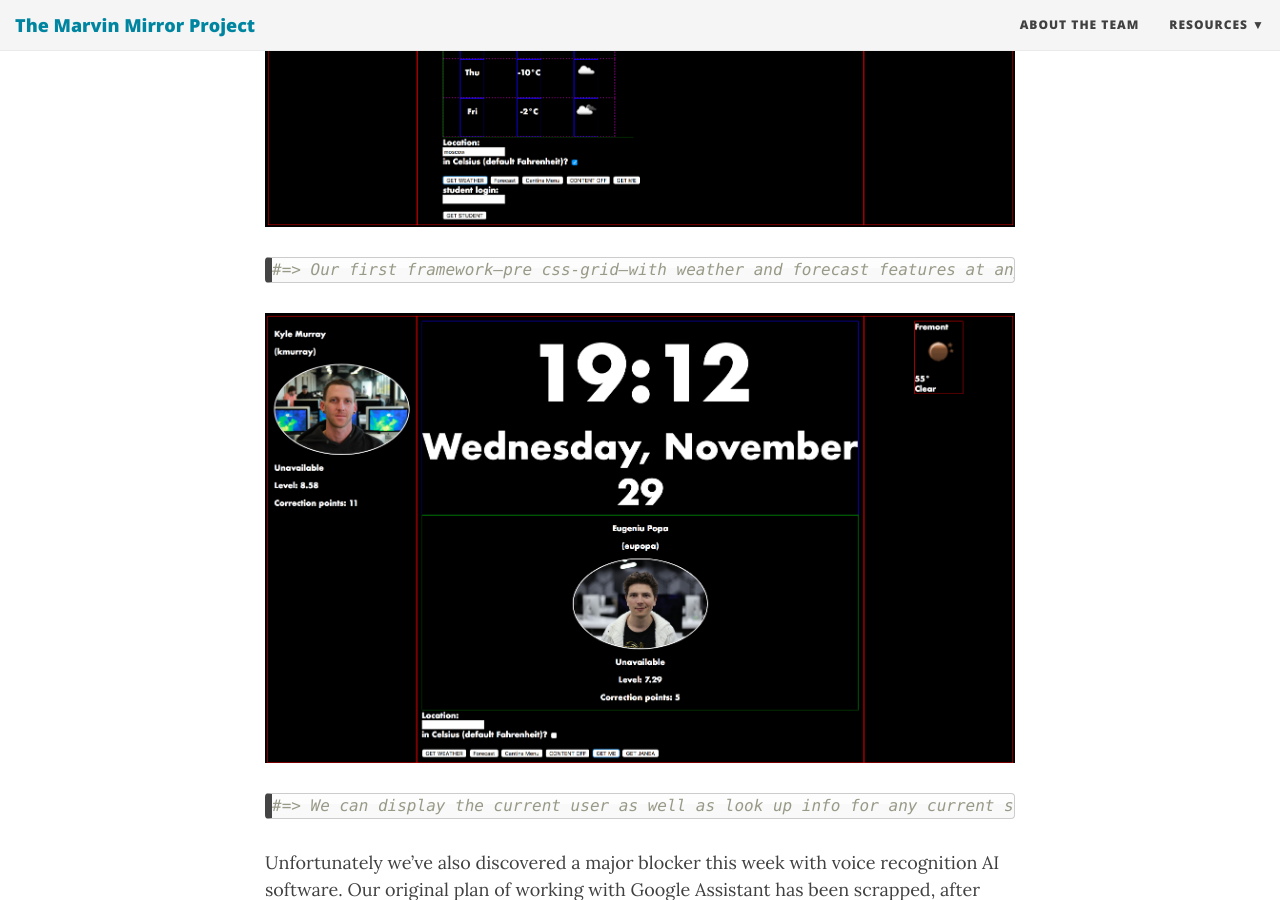
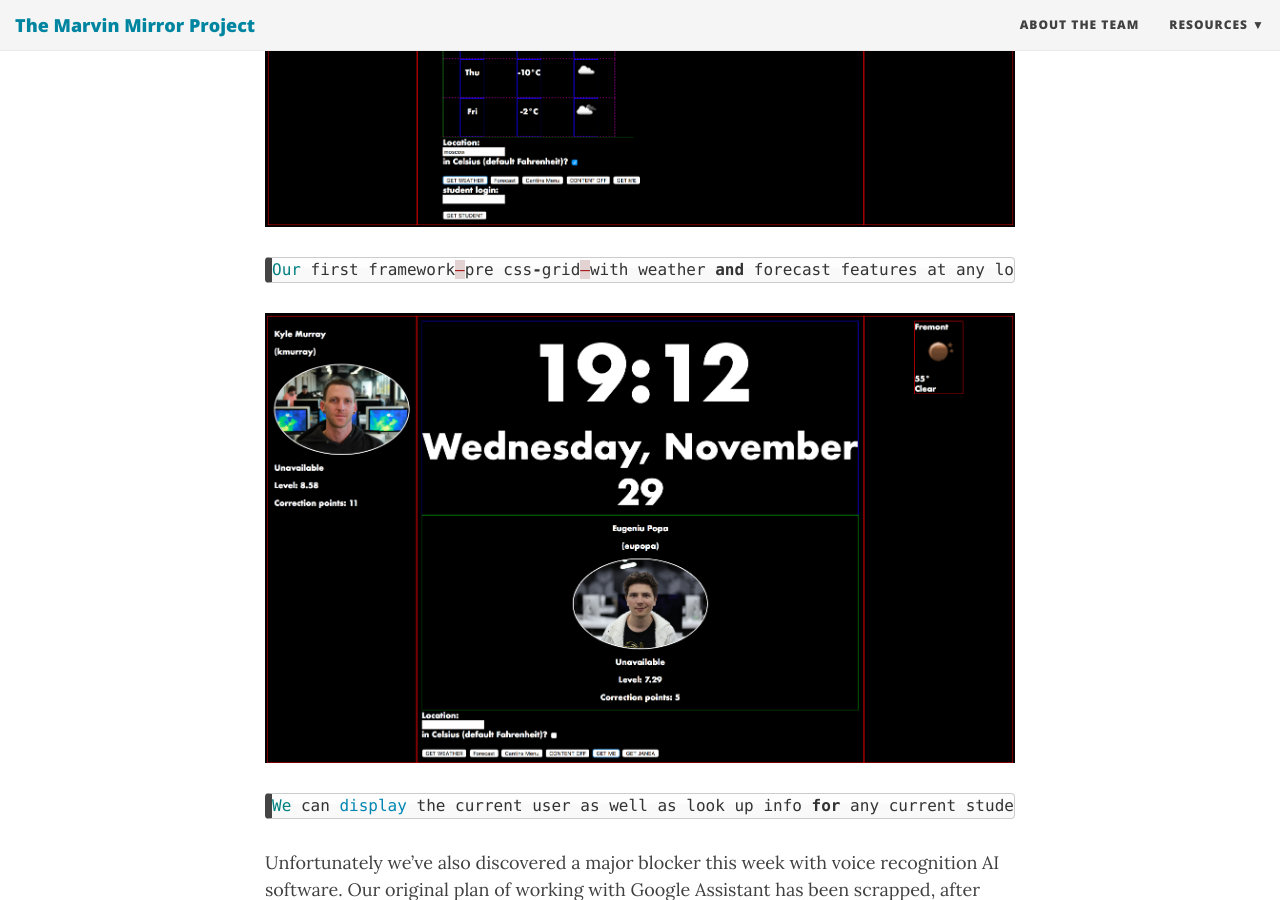
Before and after one commit to MarvinMirror/MarvinMirror.github.io, a Jekyll site: the page built from _posts/2017-12-3-week3-ftAPI_cssgrid.md, in a window 1280 px wide and 900 px high, scrolled down 732 px. Built offline with Jekyll 4.4.1, drawn with Linux system fonts in a browser that asks for light colours; nearby versions of some CDN libraries.

Commit message:
fixing picture subtext

```diff
--- a/_posts/2017-12-3-week3-ftAPI_cssgrid.md
+++ b/_posts/2017-12-3-week3-ftAPI_cssgrid.md
@@ -9,12 +9,12 @@ Development is on the up and up this week as we've toiled through training cours
 
 ![Weather Photo](/img/forecast.png)
 {% highlight ruby %}
-#=> Our first framework—pre css-grid—with weather and forecast features at any location in C or F.
+Our first framework—pre css-grid—with weather and forecast features at any location in C or F.
 {% endhighlight %}
 
 ![User Photo](/img/users.png)
 {% highlight ruby %}
-#=> We can display the current user as well as look up info for any current student.
+We can display the current user as well as look up info for any current student.
 {% endhighlight %}
 
 Unfortunately we've also discovered a major blocker this week with voice recognition AI software. Our original plan of working with Google Assistant has been scrapped, after assessing possible future costs. The Jasper Project offers us an open source solution but it unfortunately has been uncooperative in installation and has too many open issues for us to pursue that too deeply. Our likely course of action for our first prototype will be to employ a Voice-to-Text Node.js package and later implement DialogueFlow to allow our program to be somewhat intuitive.
```
